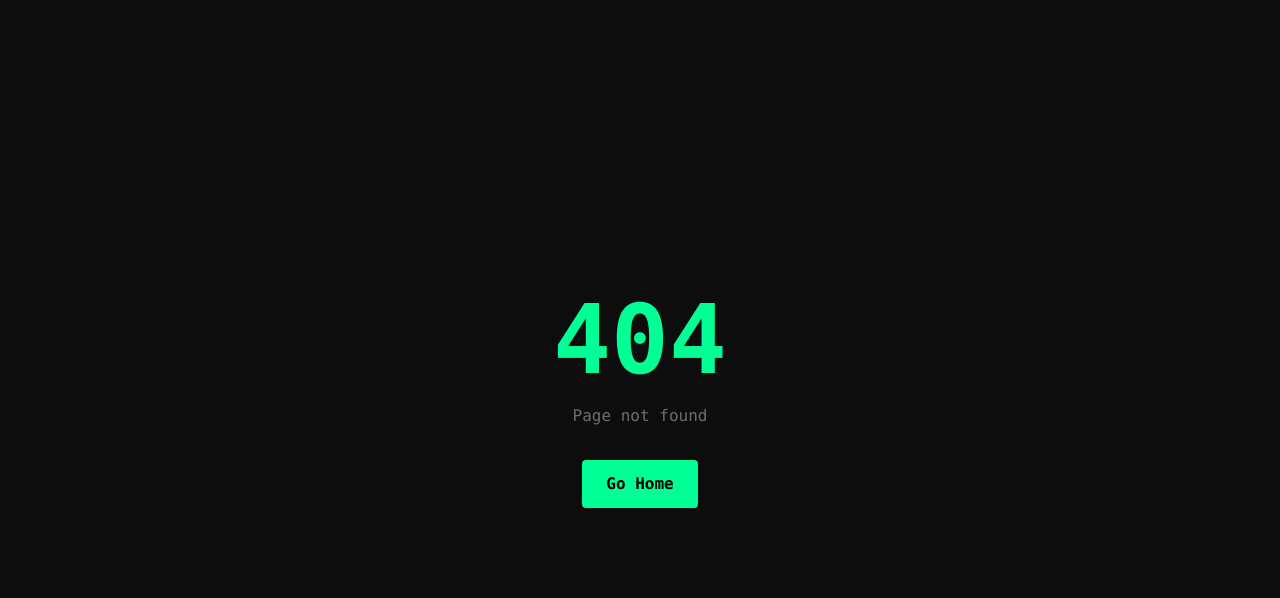
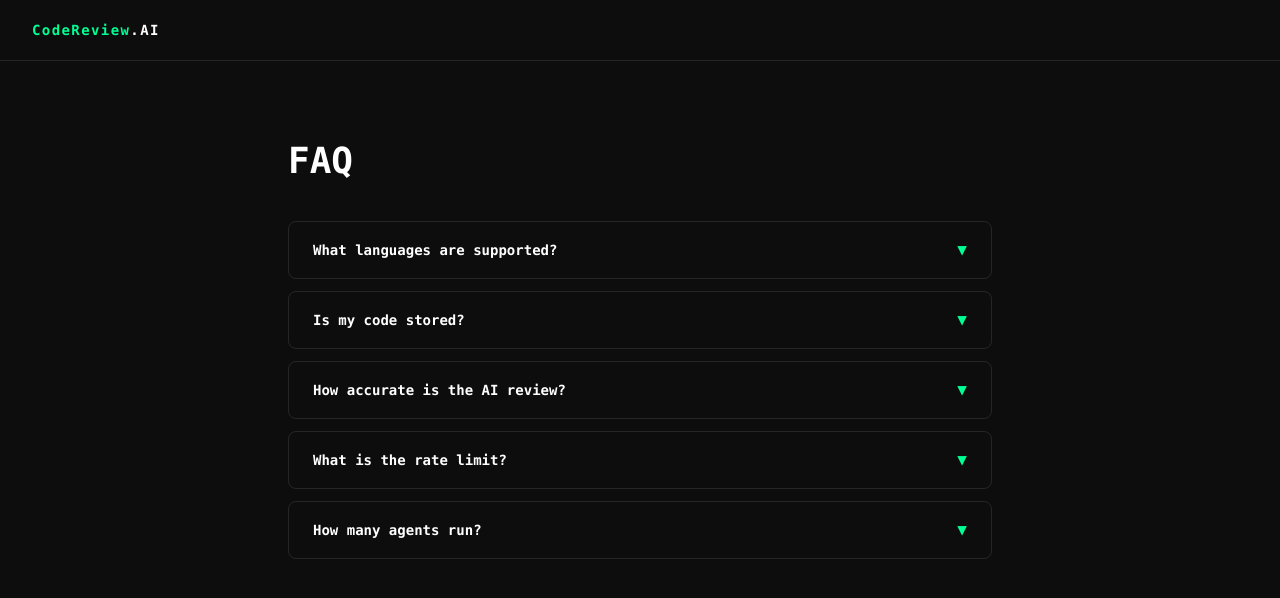
Before and after one commit to Rhimkhan/code-review-agent, a Next.js app in the folder frontend/: page /faq in a window 1280 px wide. Before the commit this address had no page. Shown: the top 598 px of the page. Built offline with nearby package versions, Linux system fonts and the light colour scheme.

Commit message:
feat: add FAQ page with expandable questions and answers

```diff
--- /dev/null
+++ b/frontend/pages/faq.tsx
@@ -0,0 +1,43 @@
+import { useState } from 'react'
+import { useRouter } from 'next/router'
+
+const faqs = [
+  { q: "What languages are supported?", a: "Python (full analysis), JavaScript, TypeScript, Java, Go, Rust and more (AI review)." },
+  { q: "Is my code stored?", a: "No. Code is analyzed in real-time and never stored permanently." },
+  { q: "How accurate is the AI review?", a: "The AnalystAgent uses Groq Llama3-70b with ~85% confidence on common issues." },
+  { q: "What is the rate limit?", a: "100 requests per minute per IP address." },
+  { q: "How many agents run?", a: "3 agents run in parallel: SecurityAgent, QualityAgent, and AnalystAgent." },
+]
+
+export default function FAQ() {
+  const router = useRouter()
+  const [open, setOpen] = useState<number | null>(null)
+  return (
+    <div className="min-h-screen bg-[#0d0d0d] text-white font-mono">
+      <nav className="flex items-center justify-between px-8 py-5 border-b border-white/10">
+        <button onClick={() => router.push('/')} className="text-sm font-bold tracking-widest text-[#00ff94]">
+          CodeReview<span className="text-white">.AI</span>
+        </button>
+      </nav>
+      <main className="max-w-3xl mx-auto px-8 pt-20">
+        <h1 className="text-4xl font-bold mb-10">FAQ</h1>
+        <div className="space-y-3">
+          {faqs.map((faq, i) => (
+            <div key={i} className="border border-white/10 rounded-lg overflow-hidden">
+              <button onClick={() => setOpen(open === i ? null : i)}
+                className="w-full text-left px-6 py-4 flex justify-between items-center hover:bg-white/5">
+                <span className="text-sm font-bold">{faq.q}</span>
+                <span className="text-[#00ff94]">{open === i ? "▲" : "▼"}</span>
+              </button>
+              {open === i && (
+                <div className="px-6 py-4 text-white/50 text-sm border-t border-white/10">
+                  {faq.a}
+                </div>
+              )}
+            </div>
+          ))}
+        </div>
+      </main>
+    </div>
+  )
+}
```
